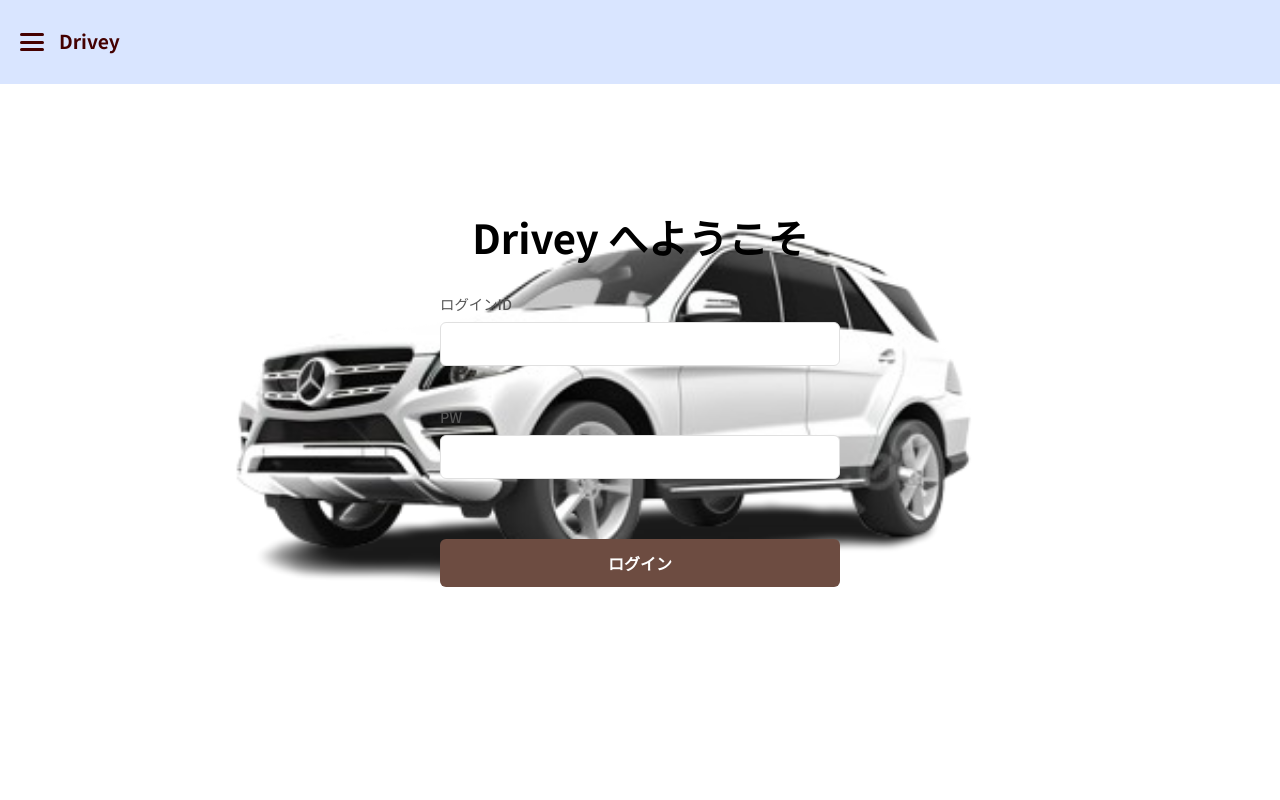
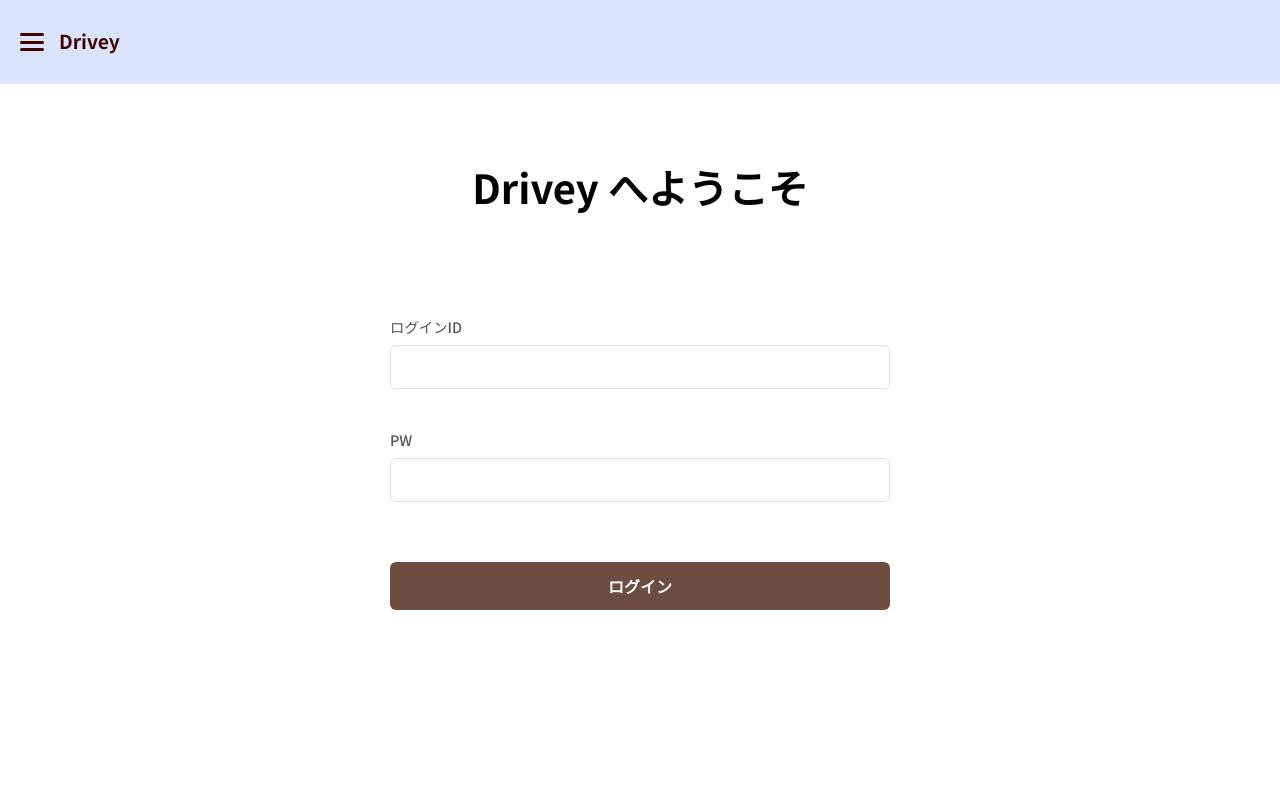
Before and after one commit to s1F102302865/team1_sightseeing, a Django app: page /drivey/login/ in a window 1280 px wide. Run offline with Django 5.2, Linux system fonts and the light colour scheme.

Commit message:
ログイン画面作成⑤　完成

```diff
--- a/drivey/static/drivey/css/login.css
+++ b/drivey/static/drivey/css/login.css
@@ -8,12 +8,26 @@ body, html {
 
 /* 画面全体の背景設定 */
 body {
+    position: relative; /* ::beforeを配置するために必要 */
+    overflow: hidden;   /* ::beforeがはみ出さないように */
+}
+
+/* 透過した背景画像を設定するための擬似要素 */
+body::before {
+    content: '';
+    position: fixed; /* 背景を固定 */
+    top: 0;
+    left: 0;
+    width: 100%;
+    height: 100%;
     background-image: url('../img/team-icon-removebg-preview.png');
-    background-size: cover;
-    background-position: center center;
+    background-size: 100%;
+    background-position: center 2800%;
     background-repeat: no-repeat;
-    background-attachment: fixed;
+    opacity: 0.3; /* ここで画像の透過度を調整 (0.0から1.0の間) */
+    z-index: -1;  /* 他のコンテンツの背面に配置 */
 }
+
 
 /* ヘッダー */
 .header {
@@ -23,6 +37,8 @@ body {
     color: #440000;
     padding: 12px 20px;
 }
+
+/* (以下、他のCSSは変更なし) */
 
 .header-title {
     font-size: 1.2rem;
@@ -63,8 +79,8 @@ body {
 /* ログインカード */
 .login-card {
     border-radius: 12px;
-    width: 100%;
-    max-width: 400px;
+    width: 100%; /* ← 100%に修正 */
+    max-width: 500px; /* ← 好みの幅に値を変更 (例: 500px) */
     text-align: center;
     position: relative;
     overflow: hidden;
--- a/drivey/templates/drivey/login.html
+++ b/drivey/templates/drivey/login.html
@@ -24,7 +24,7 @@
     <main class="login-container">
         <div class="login-card">
 
-            <h1 style="font-size: 40px;">Drivey へようこそ</h1>
+            <h1 style="font-size: 40px; margin-top: 0; margin-bottom: 100px;">Drivey へようこそ</h1>
 
             <form action="{% url 'login' %}" method="post" class="login-form">
                 {% csrf_token %}
```
